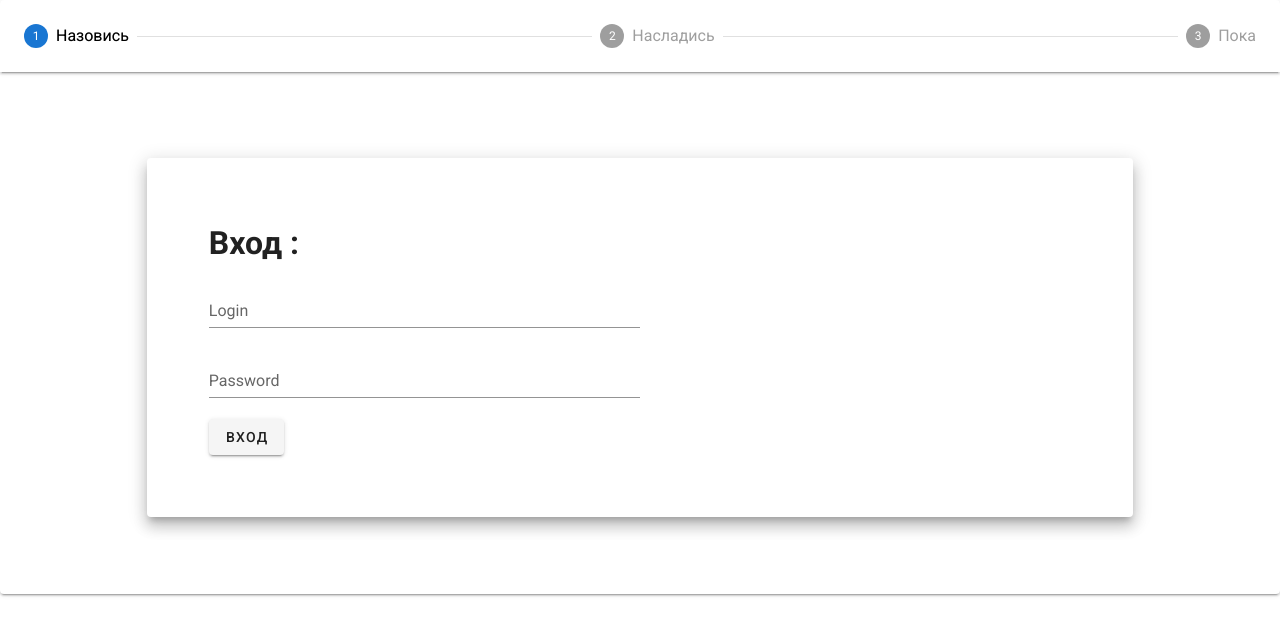
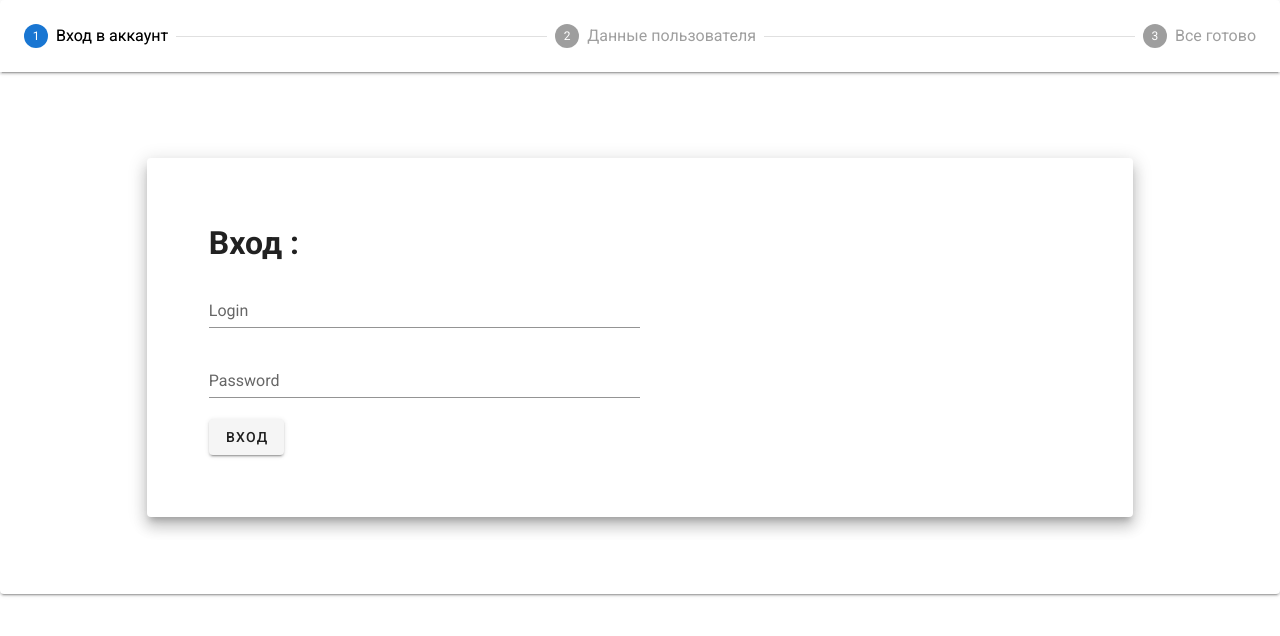
Before and after one commit to AlexLitovchenko/web, a Vue app in the folder stp/: page / in a window 1280 px wide. Shown: the top 636 px of the page. Built offline with nearby package versions, Linux system fonts and the light colour scheme.

Commit message:
Update Stepper.vue

```diff
--- a/stp/src/components/Stepper.vue
+++ b/stp/src/components/Stepper.vue
@@ -3,15 +3,15 @@
         <v-stepper v-model="numStep">
             <v-stepper-header>
                 <v-stepper-step :complete="numStep > 1" step="1">
-                     Назовись
+                     Вход в аккаунт
                 </v-stepper-step>
                  <v-divider></v-divider>
                 <v-stepper-step :complete="numStep > 2" step="2">
-                    Насладись
+                    Данные пользователя
                 </v-stepper-step>
                  <v-divider></v-divider>
                 <v-stepper-step :complete="numStep > 3" step="3">
-                    Пока
+                    Все готово
                 </v-stepper-step>
 
 
```
